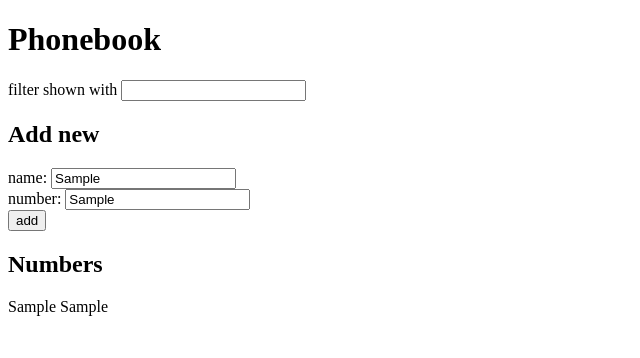
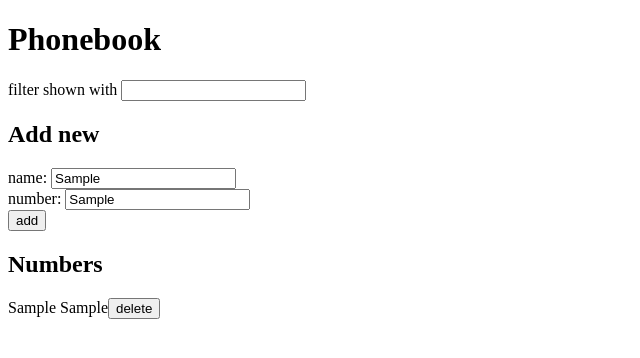
Before and after one commit to voidRaptor/fullstackopen, a React (Create React App) app in the folder part2/phonebook/: page / in a window 1280 px wide. Both pictures are taken after typing "Sample", "Sample" into the empty fields and a click on the button "add". Shown: the top 358 px of the page, without its empty margins (0-640 px from the left). Built offline with nearby package versions, Linux system fonts and the light colour scheme; no server answers.

Commit message:
complete part1 ex2.17

```diff
--- a/part2/phonebook/src/App.js
+++ b/part2/phonebook/src/App.js
@@ -26,11 +26,25 @@ const PersonForm = ({handlers, values}) => {
 }
 
 
-const NumberList = ({filterResults}) => {
+const ListItem = ({item, deleter}) => {
+
+  return (
+    <>
+      <p>
+        {item.name} {item.number}
+        <button type="button" onClick={() => deleter(item)}>delete</button>
+      </p>
+    </>
+  )
+
+}
+
+
+const NumberList = ({filterResults, deleter}) => {
   return (
     <>
       {
-        filterResults.map(item => <p key={item.name}>{item.name} {item.number}</p>)
+        filterResults.map(item => <ListItem key={item.name} item={item} deleter={deleter}/>)
       }
     </>
   )
@@ -102,6 +116,21 @@ const App = () => {
   }
 
 
+  const onDelete = (item) => {
+
+    if (window.confirm("delete?")) {
+
+      personService
+        .remove(item.id)
+        .then(data => {
+          setPersons( persons.filter(element => element.id !== item.id) )
+        })
+
+    }
+
+  }
+
+
   const handlers = {"name": onNameChange, "number": onNumberChange, "submit": onSubmit}
   const values = {"name": newName, "number": newNumber}
 
@@ -115,7 +144,7 @@ const App = () => {
       <PersonForm handlers={handlers} values={values}/>
 
       <h2>Numbers</h2>
-      <NumberList filterResults={filterResults}/>
+      <NumberList filterResults={filterResults} deleter={onDelete}/>
     </div>
   )
 
--- a/part2/phonebook/src/services/persons.js
+++ b/part2/phonebook/src/services/persons.js
@@ -17,10 +17,16 @@ const create = newObj => {
 
 
 const update = (id, newObj) => {
-  const req = axios.put(baseUrl + id, newObj)
+  const req = axios.put(`${baseUrl}/${id}`, newObj)
   return req.then(res => res.data)
 }
 
 
-const exported = { getAll, create, update }
+const remove = (id) => {
+  const req = axios.delete(`${baseUrl}/${id}`)
+  return req.then(res => res.data)
+}
+
+
+const exported = { getAll, create, update, remove }
 export default exported;
```
